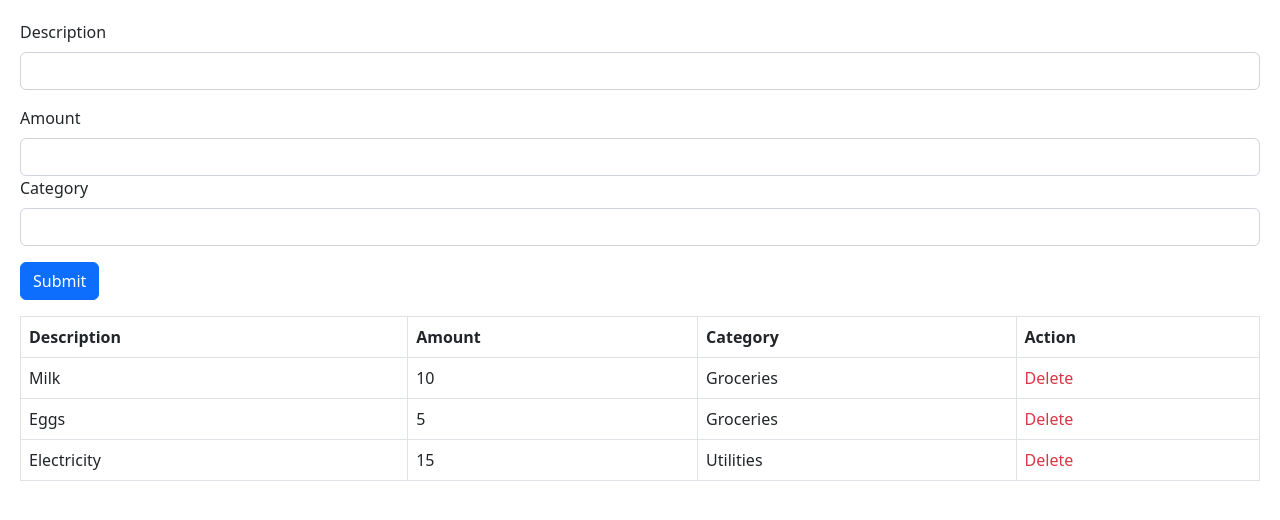
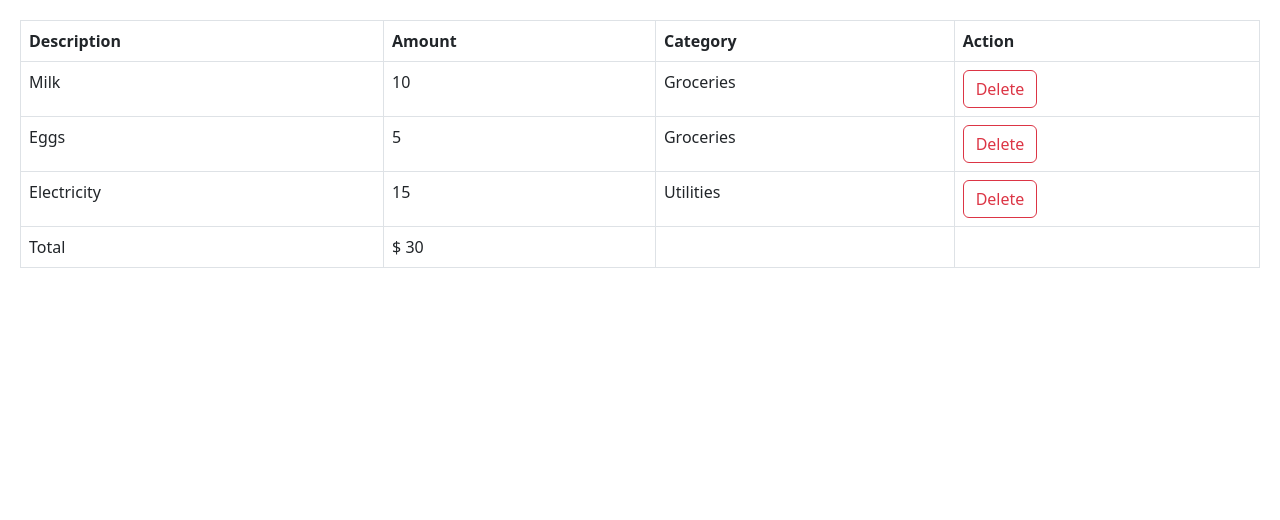
Before and after one commit to 7abhik/React_with_typescript, a React (Vite) app: page / in a window 1280 px wide. Shown: the top 520 px of the page. Built offline with nearby package versions, Linux system fonts and the light colour scheme.

Commit message:
expense deletion implemented

```diff
--- a/src/App.tsx
+++ b/src/App.tsx
@@ -1,12 +1,39 @@
-import Form from "./components/Form";
+// import Form from "./components/Form";
 import ExpenseList from "./expense-tracker/components/ExpenseList";
-import ExpenseForm from "./expense-tracker/components/ExpenseForm";
+// import ExpenseForm from "./expense-tracker/components/ExpenseForm";
+import { useState } from "react";
+
 function App() {
+  const [expenses, setExpenses] = useState([
+    {
+      id: 1,
+      description: "Milk",
+      amount: 10,
+      category: "Groceries",
+    },
+    {
+      id: 2,
+      description: "Eggs",
+      amount: 5,
+      category: "Groceries",
+    },
+    {
+      id: 3,
+      description: "Electricity",
+      amount: 15,
+      category: "Utilities",
+    },
+  ]);
   return (
     <div>
       {/* <Form /> */}
-      <ExpenseForm />
-      <ExpenseList />
+      {/* <ExpenseForm />/ */}
+      <ExpenseList
+        expenses={expenses}
+        onDelete={(id) => {
+          setExpenses(expenses.filter((e) => e.id !== id));
+        }}
+      />
     </div>
   );
 }
--- a/src/expense-tracker/components/ExpenseForm.tsx
+++ b/src/expense-tracker/components/ExpenseForm.tsx
@@ -1,13 +1,17 @@
 import { zodResolver } from "@hookform/resolvers/zod";
 import { FieldValues, useForm } from "react-hook-form";
 import { z } from "zod";
+const Schema = z.object({
+  desc: z.string().min(3),
+  amt: z.number({ invalid_type_error: "amount is required" }),
+  cat: z.string().min(3),
+});
+type FormData = z.infer<typeof Schema>;
+interface Props {
+  expense: FormData;
+  addExpenses: () => void;
+}
 const ExpenseForm = () => {
-  const Schema = z.object({
-    desc: z.string().min(3),
-    amt: z.number({ invalid_type_error: "amount is required" }),
-    cat: z.string().min(3),
-  });
-  type FormData = z.infer<typeof Schema>;
   const {
     register,
     handleSubmit,
--- a/src/expense-tracker/components/ExpenseList.tsx
+++ b/src/expense-tracker/components/ExpenseList.tsx
@@ -1,21 +1,16 @@
-const ExpenseList = () => {
-  const Items = [
-    {
-      description: "Milk",
-      amount: 10,
-      category: "Groceries",
-    },
-    {
-      description: "Eggs",
-      amount: 5,
-      category: "Groceries",
-    },
-    {
-      description: "Electricity",
-      amount: 15,
-      category: "Utilities",
-    },
-  ];
+interface expenses {
+  id: number;
+  description: string;
+  amount: number;
+  category: string;
+}
+
+interface Props {
+  expenses: expenses[];
+  onDelete: (id: number) => void;
+}
+
+const ExpenseList = ({ expenses, onDelete }: Props) => {
   return (
     <table className="table table-bordered">
       <thead>
@@ -27,17 +22,32 @@
         </tr>
       </thead>
       <tbody>
-        {Items.map((item, index) => (
-          <tr key={index + "0"}>
-            <td key={item.description}>{item.description}</td>
-            <td key={item.amount + ""}>{item.amount}</td>
-            <td key={item.category + index}>{item.category}</td>
-            <td key={index + "1"} className="text-danger">
-              Delete
+        {expenses.map((expense, index) => (
+          <tr key={expense.id}>
+            <td>{expense.description}</td>
+            <td>{expense.amount}</td>
+            <td>{expense.category}</td>
+            <td>
+              <button
+                className="btn btn-outline-danger"
+                onClick={() => onDelete(expense.id)}
+              >
+                Delete
+              </button>
             </td>
           </tr>
         ))}
       </tbody>
+      <tfoot>
+        <tr>
+          <td>Total</td>
+          <td>
+            $ {expenses.reduce((acc, expense) => expense.amount + acc, 0)}
+          </td>
+          <td></td>
+          <td></td>
+        </tr>
+      </tfoot>
     </table>
   );
 };
```
